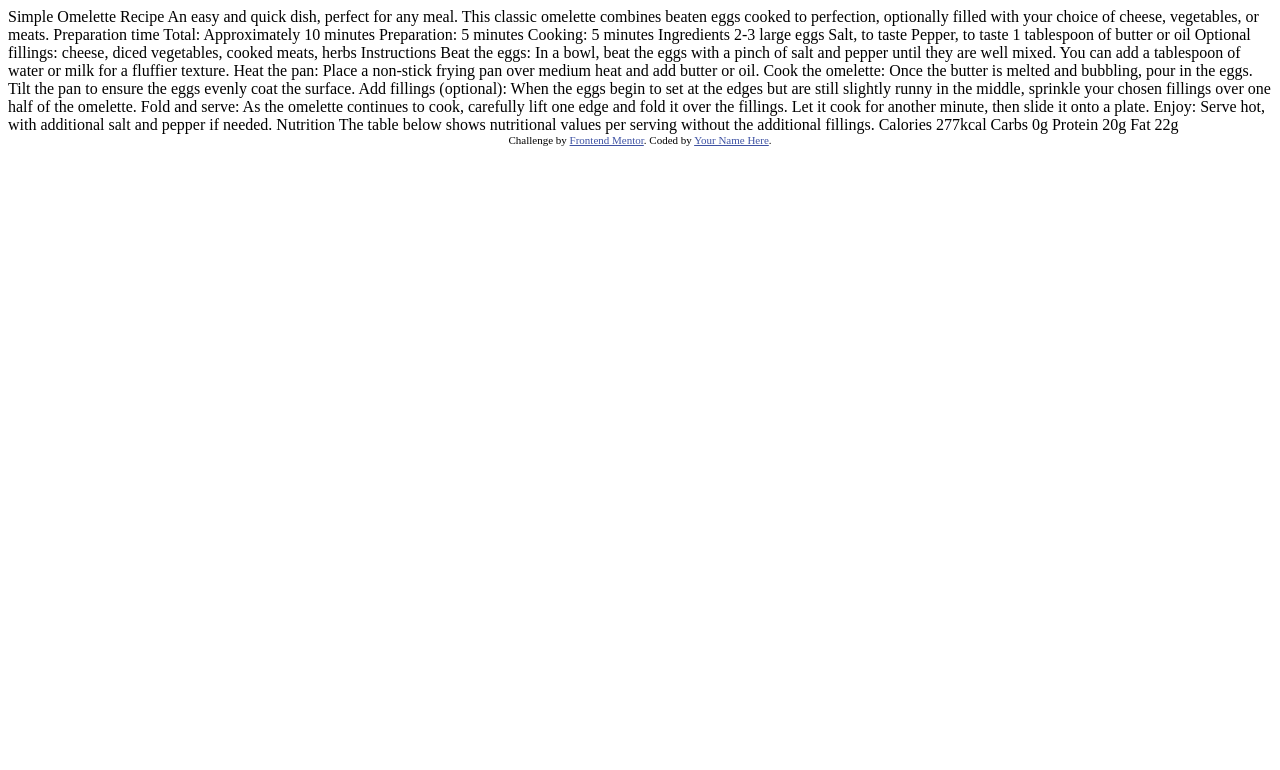
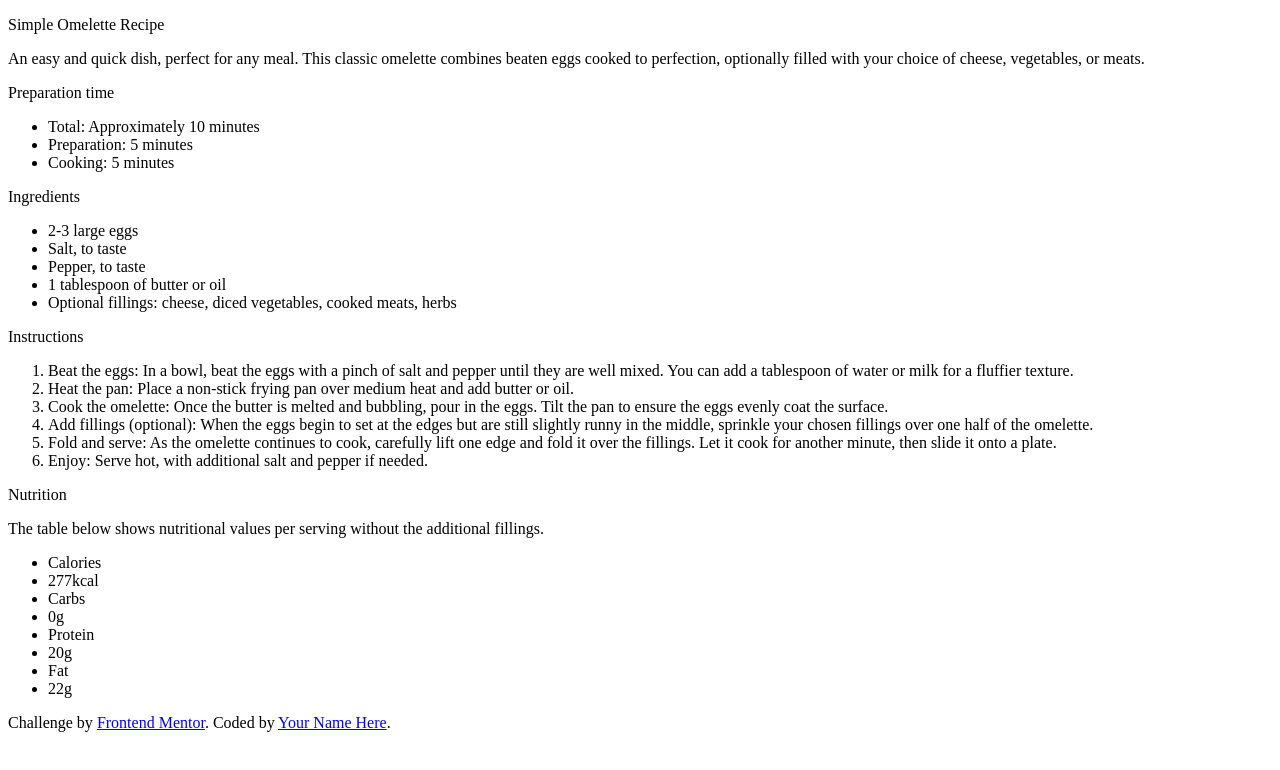
Before and after one commit to BegShoo/recipe-page-main, a plain HTML site: page index.html in a window 1280 px wide. Drawn offline with Linux system fonts and the light colour scheme.

Commit message:
Setting up HTML

```diff
--- a/index.html
+++ b/index.html
@@ -1,77 +1,113 @@
 <!DOCTYPE html>
 <html lang="en">
   <head>
-  <meta charset="UTF-8">
-  <meta name="viewport" content="width=device-width, initial-scale=1.0"> <!-- displays site properly based on user's device -->
+    <meta charset="UTF-8" />
+    <meta name="viewport" content="width=device-width, initial-scale=1.0" />
+    <!-- displays site properly based on user's device -->
 
-  <link rel="icon" type="image/png" sizes="32x32" href="./assets/images/favicon-32x32.png">
+    <link
+      rel="icon"
+      type="image/png"
+      sizes="32x32"
+      href="./assets/images/favicon-32x32.png"
+    />
 
     <title>Frontend Mentor | Recipe page</title>
-
-  <!-- Feel free to remove these styles or customise in your own stylesheet 👍 -->
-  <style>
-    .attribution { font-size: 11px; text-align: center; }
-    .attribution a { color: hsl(228, 45%, 44%); }
-  </style>
   </head>
   <body>
+    <header>
+      <p>Simple Omelette Recipe</p>
 
-  Simple Omelette Recipe
+      <p>
+        An easy and quick dish, perfect for any meal. This classic omelette
+        combines beaten eggs cooked to perfection, optionally filled with your
+        choice of cheese, vegetables, or meats.
+      </p>
 
-  An easy and quick dish, perfect for any meal. This classic omelette combines beaten eggs cooked
-  to perfection, optionally filled with your choice of cheese, vegetables, or meats.
+      <p>Preparation time</p>
 
-  Preparation time
+      <ul>
+        <li>Total: Approximately 10 minutes</li>
+        <li>Preparation: 5 minutes</li>
+        <li>Cooking: 5 minutes</li>
+      </ul>
+    </header>
 
-  Total: Approximately 10 minutes
-  Preparation: 5 minutes
-  Cooking: 5 minutes
+    <main>
+      <p>Ingredients</p>
 
-  Ingredients
+      <ul>
+        <li>2-3 large eggs</li>
+        <li>Salt, to taste</li>
+        <li>Pepper, to taste</li>
+        <li>1 tablespoon of butter or oil</li>
+        <li>
+          Optional fillings: cheese, diced vegetables, cooked meats, herbs
+        </li>
+      </ul>
 
-  2-3 large eggs
-  Salt, to taste
-  Pepper, to taste
-  1 tablespoon of butter or oil
-  Optional fillings: cheese, diced vegetables, cooked meats, herbs
+      <p>Instructions</p>
 
-  Instructions
+      <ol>
+        <li>
+          Beat the eggs: In a bowl, beat the eggs with a pinch of salt and
+          pepper until they are well mixed. You can add a tablespoon of water or
+          milk for a fluffier texture.
+        </li>
 
-  Beat the eggs: In a bowl, beat the eggs with a pinch of salt and pepper until they are well mixed.
-  You can add a tablespoon of water or milk for a fluffier texture.
+        <li>
+          Heat the pan: Place a non-stick frying pan over medium heat and add
+          butter or oil.
+        </li>
 
-  Heat the pan: Place a non-stick frying pan over medium heat and add butter or oil.
+        <li>
+          Cook the omelette: Once the butter is melted and bubbling, pour in the
+          eggs. Tilt the pan to ensure the eggs evenly coat the surface.
+        </li>
 
-  Cook the omelette: Once the butter is melted and bubbling, pour in the eggs. Tilt the pan to ensure
-  the eggs evenly coat the surface.
+        <li>
+          Add fillings (optional): When the eggs begin to set at the edges but
+          are still slightly runny in the middle, sprinkle your chosen fillings
+          over one half of the omelette.
+        </li>
 
-  Add fillings (optional): When the eggs begin to set at the edges but are still slightly runny in the
-  middle, sprinkle your chosen fillings over one half of the omelette.
+        <li>
+          Fold and serve: As the omelette continues to cook, carefully lift one
+          edge and fold it over the fillings. Let it cook for another minute,
+          then slide it onto a plate.
+        </li>
 
-  Fold and serve: As the omelette continues to cook, carefully lift one edge and fold it over the
-  fillings. Let it cook for another minute, then slide it onto a plate.
+        <li>Enjoy: Serve hot, with additional salt and pepper if needed.</li>
+      </ol>
+    </main>
+    <footer>
+      <p>Nutrition</p>
 
-  Enjoy: Serve hot, with additional salt and pepper if needed.
+      <p>
+        The table below shows nutritional values per serving without the
+        additional fillings.
+      </p>
 
-  Nutrition
+      <ul>
+        <li>Calories</li>
+        <li>277kcal</li>
 
-  The table below shows nutritional values per serving without the additional fillings.
+        <li>Carbs</li>
+        <li>0g</li>
 
-  Calories
-  277kcal
+        <li>Protein</li>
+        <li>20g</li>
 
-  Carbs
-  0g
-
-  Protein
-  20g
-
-  Fat
-  22g
+        <li>Fat</li>
+        <li>22g</li>
+      </ul>
+    </footer>
 
     <div class="attribution">
-    Challenge by <a href="https://www.frontendmentor.io?ref=challenge" target="_blank">Frontend Mentor</a>.
-    Coded by <a href="#">Your Name Here</a>.
+      Challenge by
+      <a href="https://www.frontendmentor.io?ref=challenge" target="_blank"
+        >Frontend Mentor</a
+      >. Coded by <a href="#">Your Name Here</a>.
     </div>
   </body>
 </html>
```
Lines whose indentation alone changed are shown as unchanged.
